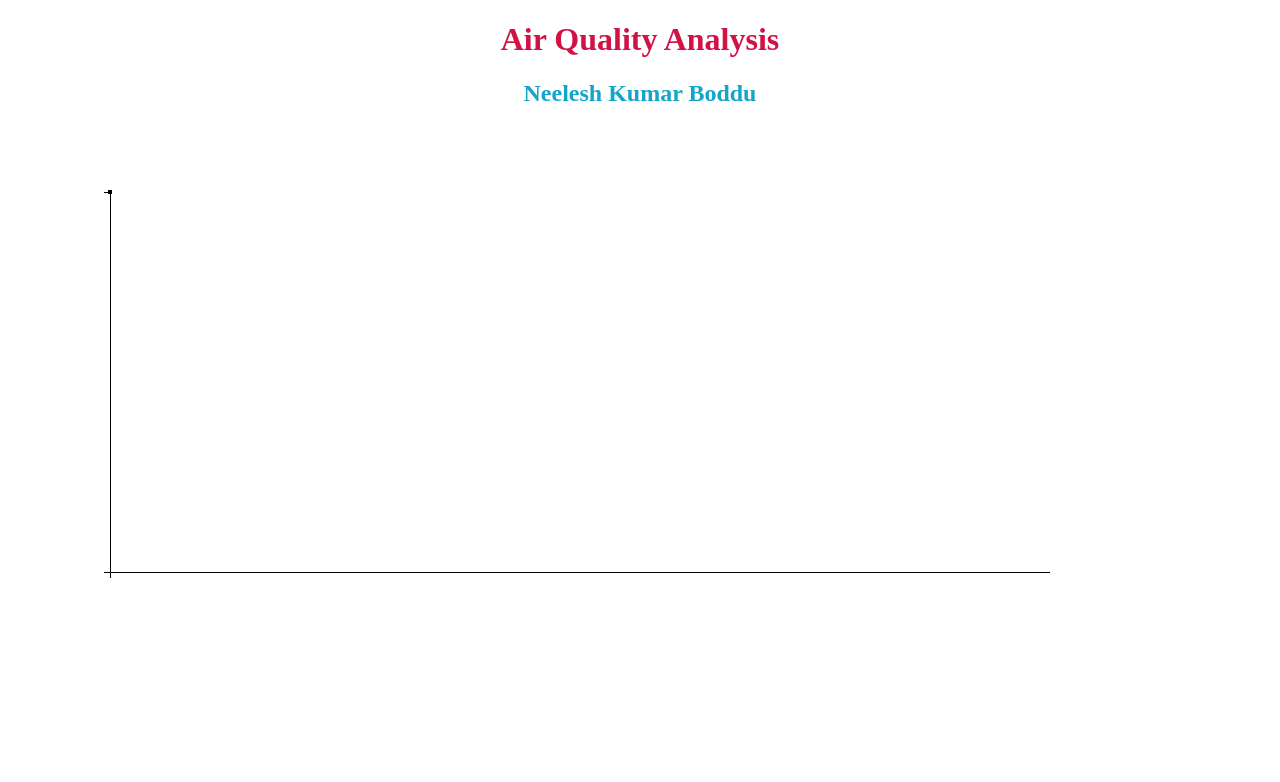
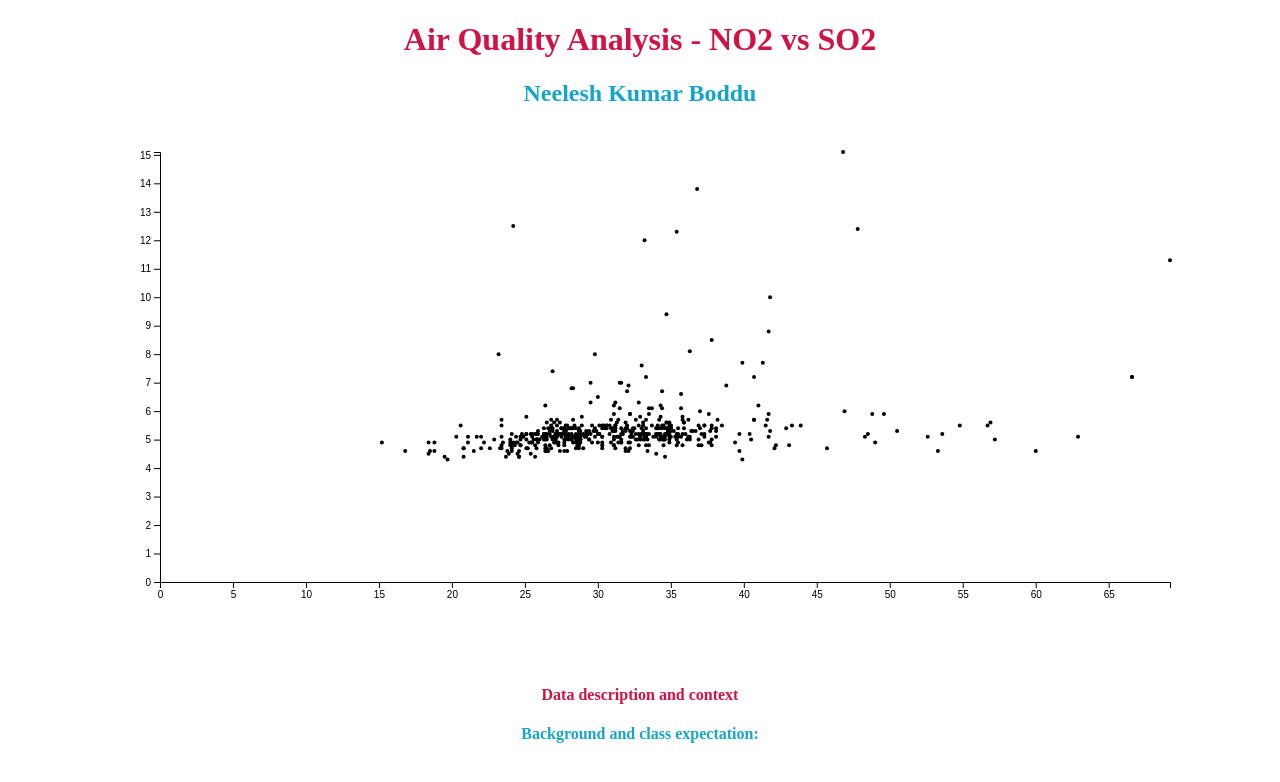
Before and after one commit to neelesh7/Data-visualization-hw1, a plain HTML site: page air.html in a window 1280 px wide. Drawn offline with nearby package versions, Linux system fonts and the light colour scheme.

Commit message:
Updated the files

```diff
--- a/air.html
+++ b/air.html
@@ -18,27 +18,26 @@
           margin: auto;
           width: 1100px;
       }
+    </style>
 
-      svg {
-        width: 960px;
-        height: 500px;
-      }
-    </style>
+
   </head>
   <body>
-    <h1 class="halign" style="color: #d11245">Air Quality Analysis</h1>
+    <h1 class="halign" style="color: #d11245">Air Quality Analysis - NO2 vs SO2</h1>
     <h2 class="halign" style="margin-bottom:25px; color: #14a5c9">Neelesh Kumar Boddu</h2>
-    <p></p>
 
-    <div class="center">
+
+    <div class="center" style="margin-bottom:50px">
       <svg width="1100" height="500" ></svg>
     </div>
-
+    <h4 class="halign" style="color: #d11245">Data description and context</h4>
+    <h4 class="halign" style="color: #14a5c9">Background and class expectation:</h4>
+    <p></p>
 
     <script>
       const xValue = d => d.NO2;
       const yValue = d => d.SO2;
-      const margin = { left: 20, right: 15, top: 60, bottom: 60 };
+      const margin = { left: 70, right: 20, top: 20, bottom: 50 };
 
       const svg = d3.select('svg');
       const width = svg.attr('width');
@@ -55,8 +54,8 @@
       const xScale = d3.scaleLinear();
       const yScale = d3.scaleLinear();
 
-      const xAxis = d3.axisBottom().scale(xScale);
-      const yAxis = d3.axisLeft().scale(yScale);
+      const xAxis = d3.axisBottom().ticks(15).scale(xScale);
+      const yAxis = d3.axisLeft().ticks(15).scale(yScale);
 
       const row = d => {
         d.SO2 = +d.SO2;
@@ -66,11 +65,11 @@
 
       d3.csv('hydair.csv', row, data => {
         xScale
-          .domain([0,d3.max(xValue)])
+          .domain([0, d3.max(data, xValue)])
           .range([0, innerWidth]);
 
         yScale
-          .domain([0,d3.max(yValue)])
+          .domain([0, d3.max(data, yValue)])
           .range([innerHeight, 0]);
 
         g.selectAll('circle').data(data)
@@ -80,7 +79,22 @@
             .attr('r', 2);
 
         xAxisG.call(xAxis);
+        svg.append("text")
+            .attr("transform", "translate(" + (width/2) + " ," +
+                           (height + margin.top + 20) + ")")
+            .style("text-anchor", "middle")
+            .text("NO2 concentration (in ppb)");
+
         yAxisG.call(yAxis);
+        svg.append("text")
+            .attr("transform", "rotate(-90)")
+            .attr("y", 0 - margin.left)
+            .attr("x",0 - (height / 2))
+            .attr("dy", "1em")
+            .style("text-anchor", "middle")
+            .text("SO2 concentration (in ppm)");
+
+
       });
     </script>
   </body>
--- a/hydair.csv
+++ b/hydair.csv
@@ -19,7 +19,6 @@ SAMPLINGDATE,SO2,NO2,RSPM,SPM,,,
 05-03-05,5.4,38.1,88,428,,,
 06-03-05,5.9,37.6,89,447,,,
 13-03-05,5,40.5,107,416,,,
-15-03-05,5.2,76.2,164,431,,,
 19-03-05,4.8,43.1,89,363,,,
 22-03-05,5.2,33.1,103,393,,,
 27-03-05,5.5,43.3,128,411,,,
@@ -400,7 +399,6 @@ SAMPLINGDATE,SO2,NO2,RSPM,SPM,,,
 16-10-08,5,28.8,101,298,,,
 20-10-08,4.8,27.7,97,278,,,
 22-10-08,5.1,28.3,95,278,,,
-27-10-08,6.5,79,169,364,,,
 02-11-08,5.1,27.2,93,237,,,
 04-11-08,5.2,28,100,290,,,
 08-11-08,5.1,28.5,125,364,,,
```
